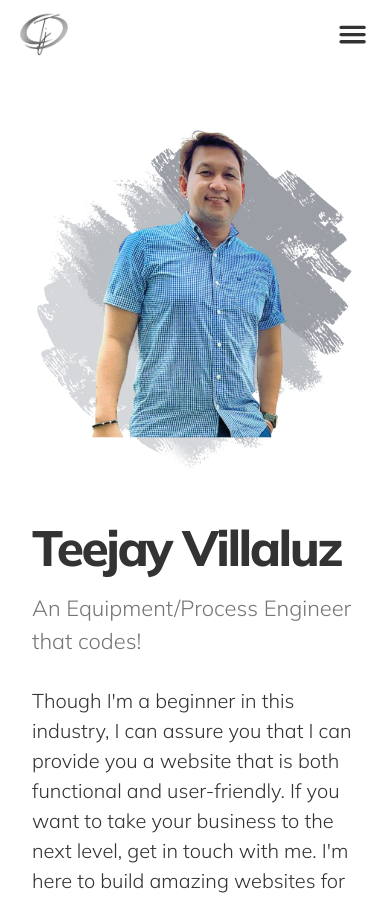
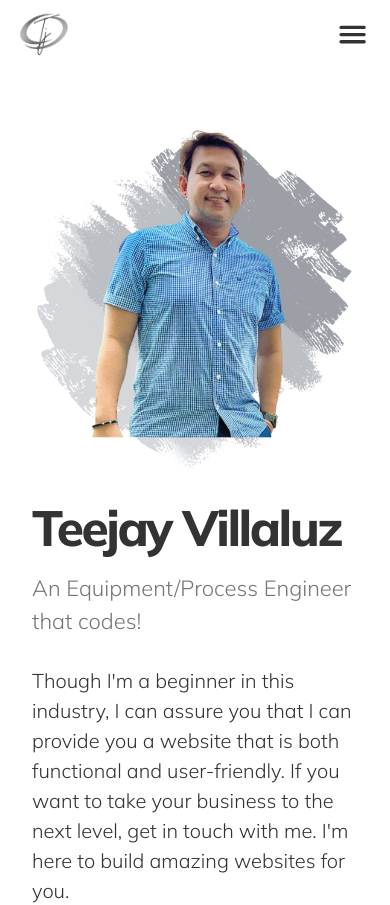
Before and after one commit to thygz/tj-portfolio, a React (Vite) app: page / in a window 390 px wide. Shown: the top 905 px of the page. Built offline with nearby package versions, Linux system fonts and the light colour scheme.

Commit message:
Adjust alignment on some media screen

```diff
--- a/src/components/Hero.jsx
+++ b/src/components/Hero.jsx
@@ -5,10 +5,10 @@ import { motion } from 'framer-motion';
 const Hero = () => {
     return (
         <section
-            className="-mt-20 pt-32 sm:pt-40 lg:pt-28 pb-0 lg:pb-10"
+            className="-mt-20 pt-32 sm:pt-32 lg:pt-28 pb-0 lg:pb-10"
             id="hero"
         >
-            <div className="max-w-7xl mx-auto flex gap-5 sm:gap-14 lg:gap-10 xl:gap-5 flex-col-reverse lg:flex-row justify-center items-center lg:px-5 pb-20 sm:pb-24 lg:pb-0 relative">
+            <div className="max-w-7xl mx-auto flex gap-0 sm:gap-6 lg:gap-10 xl:gap-5 flex-col-reverse lg:flex-row justify-center items-center lg:px-5 pb-20 sm:pb-24 lg:pb-0 relative">
                 <motion.div
                     initial={{ x: -100, opacity: 0 }}
                     animate={{ x: 0, opacity: 1 }}
```
